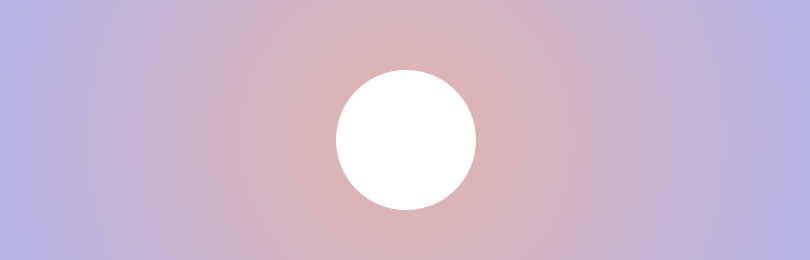
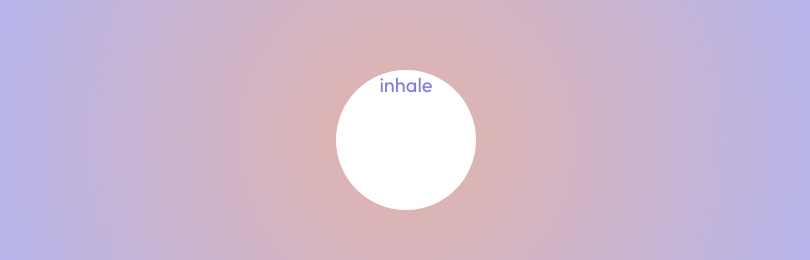
Before and after one commit to infoshareacademy/jfddr9-calmly, a React (Vite) app: page /breath in a window 1280 px wide. Shown: the part 260-520 px from the top of the page, without its empty margins (234-1044 px from the left). Built offline with nearby package versions, Linux system fonts and the light colour scheme.

Commit message:
Breathing update

```diff
--- a/src/App.tsx
+++ b/src/App.tsx
@@ -1,7 +1,7 @@
 import "./App.css";
 import { Route, Routes } from "react-router-dom";
 import styled from "styled-components";
-import { useSelector } from "react-redux";
+// import { useSelector } from "react-redux";
 import { Breathing } from "./components/Breathing";
 
 const Contener = styled.div`
@@ -9,7 +9,7 @@ const Contener = styled.div`
 `;
 
 function App() {
-  const text: any = useSelector((state) => state);
+  // const text: any = useSelector((state) => state);
 
   return (
     <Contener>
--- a/src/components/Breathing.tsx
+++ b/src/components/Breathing.tsx
@@ -4,7 +4,13 @@ import { useState } from "react";
 const MainDiv = styled.div`
   height: 100%;
 `;
-const MainCircle = styled.div`
+interface MainCircleProps {
+  state: boolean;
+}
+const MainCircle = styled.div<MainCircleProps>`
+  text-align: center;
+  font-size: 20px;
+  color: #797bec;
   z-index: 998;
   position: absolute;
   margin: auto;
@@ -29,37 +35,10 @@ const MainCircle = styled.div`
     }
   }
 `;
-const LessImportantCircle = styled.div`
-  z-index: 997;
-  position: absolute;
-  margin: auto;
-  top: 0;
-  right: 0;
-  bottom: 0;
-  left: 0;
-  border-radius: 50%;
-  width: 140px;
-  height: 140px;
-  margin: auto;
-  background-color: rgba(227, 180, 171, 1);
-  animation: anotheranimation 8s 15 normal backwards;
-  animation-play-state: ${(props) => (props.state ? "running" : "paused")};
-  @keyframes anotheranimation {
-    10% {
-      transform: scale(1);
-    }
-    40%,
-    60% {
-      transform: scale(2);
-    }
-    80% {
-      transform: scale(6);
-      opacity: 50%;
-    }
-  }
-`;
-
-const Body = styled.body`
+interface BodyProps {
+  dark: boolean;
+}
+const Body = styled.body<BodyProps>`
   display: flex;
   flex-direction: column;
   background: rgb(246, 197, 156);
@@ -231,12 +210,10 @@ export function Breathing() {
     setState(!state);
     setDark(!dark);
   };
-
   return (
     <Body dark={dark}>
       <MainDiv>
-        <MainCircle state={state} />
-        {/* <LessImportantCircle state={state} /> */}
+        <MainCircle state={state}>inhale</MainCircle>
       </MainDiv>
       <ButtonDiv>
         <StartButton onClick={handleClick}>
--- a/src/components/testowy.css
+++ b/src/components/testowy.css
@@ -1,6 +1,4 @@
 div {
-  height: ;
-  width: ;
   background-color: aqua;
 }
 :root {
```
